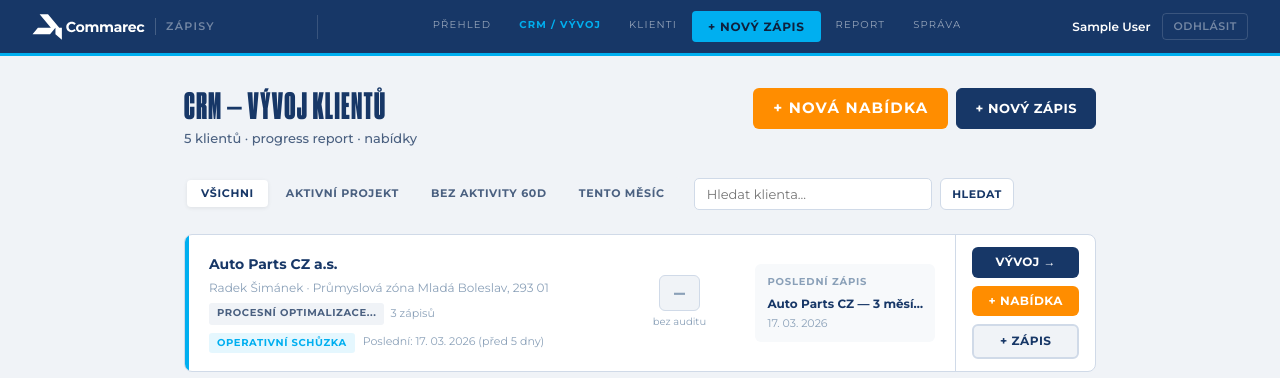
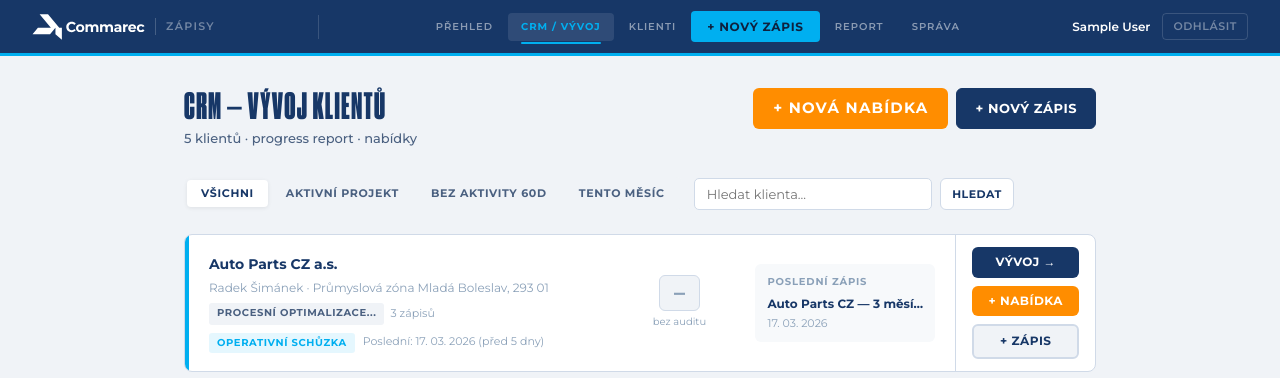
Before and after one commit to CommarecMK/commarec-zapisy, a Flask app: page /crm in a window 1280 px wide. Shown: the top 378 px of the page. Run offline with Flask 3, Linux system fonts and the light colour scheme; the visitor is signed in with stand-in values (Sample User, id 1).

Commit message:
Add files via upload

```diff
--- a/templates/base.html
+++ b/templates/base.html
@@ -74,10 +74,11 @@ a:hover { text-decoration: underline; }
   display: block; margin-top: -2px;
 }
 .nav-divider { width: 1px; height: 24px; background: rgba(255,255,255,0.15); margin: 0 4px; }
-.nav-links { display: flex; gap: 2px; }
-.nav-link { font-size: 10px; font-weight: 400; font-family: 'Montserrat', sans-serif; color: rgba(255,255,255,0.55); padding: 6px 13px; border-radius: 4px; transition: all 0.15s; text-transform: uppercase; letter-spacing: 0.12em; }
+.nav-links { display: flex; gap: 2px; align-items: center; }
+.nav-link { font-size: 10px; font-weight: 600; font-family: 'Montserrat', sans-serif; color: rgba(255,255,255,0.5); padding: 6px 13px; border-radius: 4px; transition: all 0.15s; text-transform: uppercase; letter-spacing: 0.1em; position: relative; }
 .nav-link:hover { color: white; background: rgba(255,255,255,0.08); text-decoration: none; }
-.nav-link.active { color: white; }
+.nav-link.active { color: white; font-weight: 700; background: rgba(255,255,255,0.1); }
+.nav-link.active::after { content: ''; position: absolute; bottom: -3px; left: 13px; right: 13px; height: 2px; background: #00AFF0; border-radius: 1px; }
 .nav-right { display: flex; align-items: center; gap: 12px; }
 .nav-user { font-size: 12px; color: rgba(255,255,255,0.5); font-weight: 500; }
 .nav-user strong { color: white; font-weight: 600; }
@@ -173,7 +174,7 @@ hr { border: none; border-top: 1px solid var(--border); margin: 1.5rem 0; }
   <div class="nav-divider"></div>
   <div class="nav-links">
     <a href="{{ url_for('home') }}" class="nav-link {% if request.endpoint in ['home','dashboard'] %}active{% endif %}">Přehled</a>
-        <a href="{{ url_for('crm_prehled') }}" class="nav-link {% if request.endpoint in ['crm_prehled','klient_vyvoj','nabidka_nova','nabidka_detail'] %}active{% endif %}" style="color:#00AFF0;font-weight:700;">CRM / Vývoj</a>
+        <a href="{{ url_for('crm_prehled') }}" class="nav-link {% if request.endpoint in ['crm_prehled','klient_vyvoj','nabidka_nova','nabidka_detail'] %}active{% endif %}" style="color:#00AFF0;">CRM / Vývoj</a>
     <a href="{{ url_for('klienti_list') }}" class="nav-link {% if request.endpoint in ['klienti_list','klient_detail','klient_novy','klient_upravit','projekt_detail'] %}active{% endif %}">Klienti</a>
     <a href="{{ url_for('novy_zapis') }}" class="nav-link {% if request.endpoint == 'novy_zapis' %}active{% endif %}" style="background:#00AFF0; color:#0E213E; padding:6px 16px; border-radius:4px; font-family:'Montserrat',sans-serif; font-weight:800; font-size:12px; letter-spacing:0.06em; text-transform:uppercase; white-space:nowrap;">+ Nový zápis</a>
     {% if session.is_admin %}
```
Also changed, not shown: templates/progress_report.html (+13 -15 lines).
